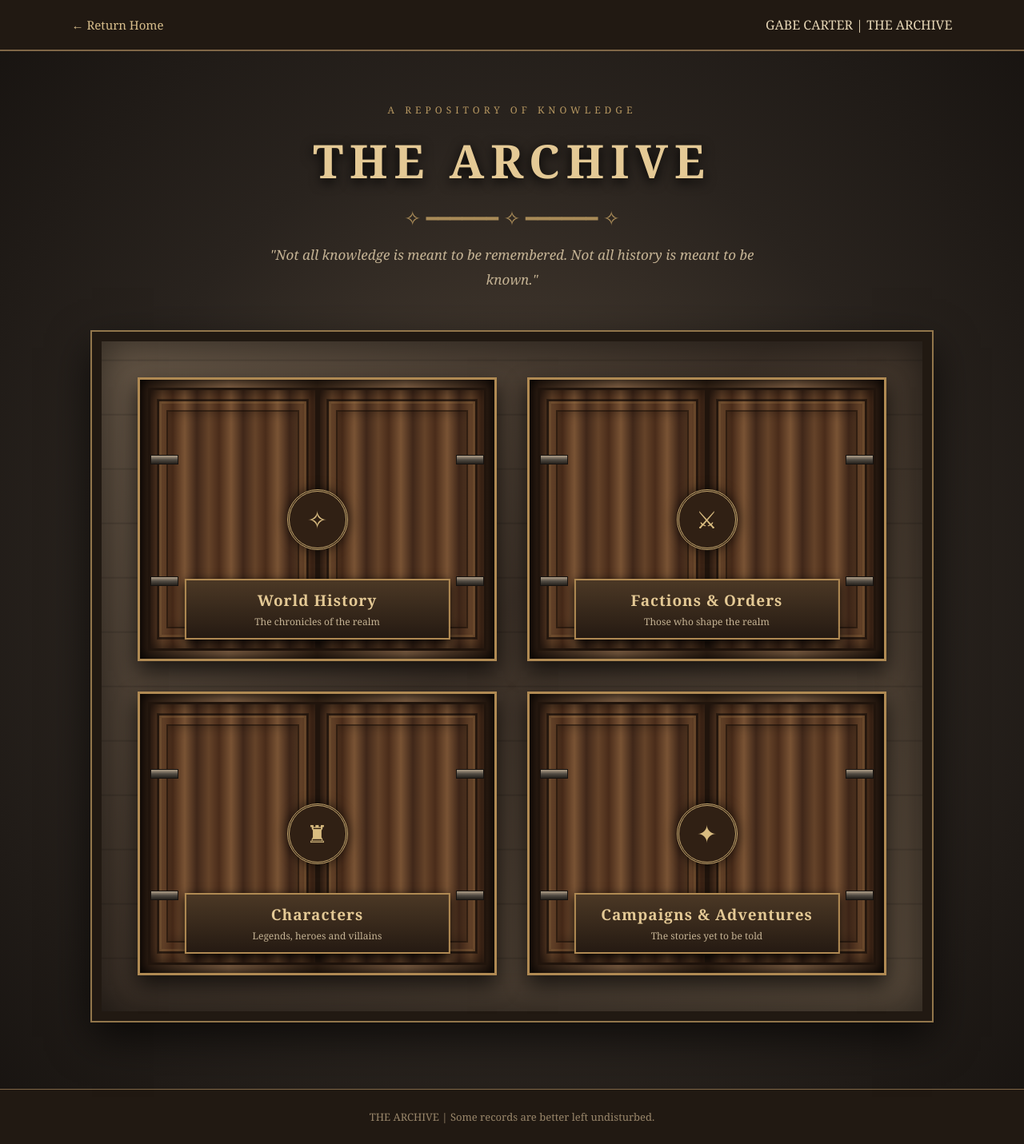
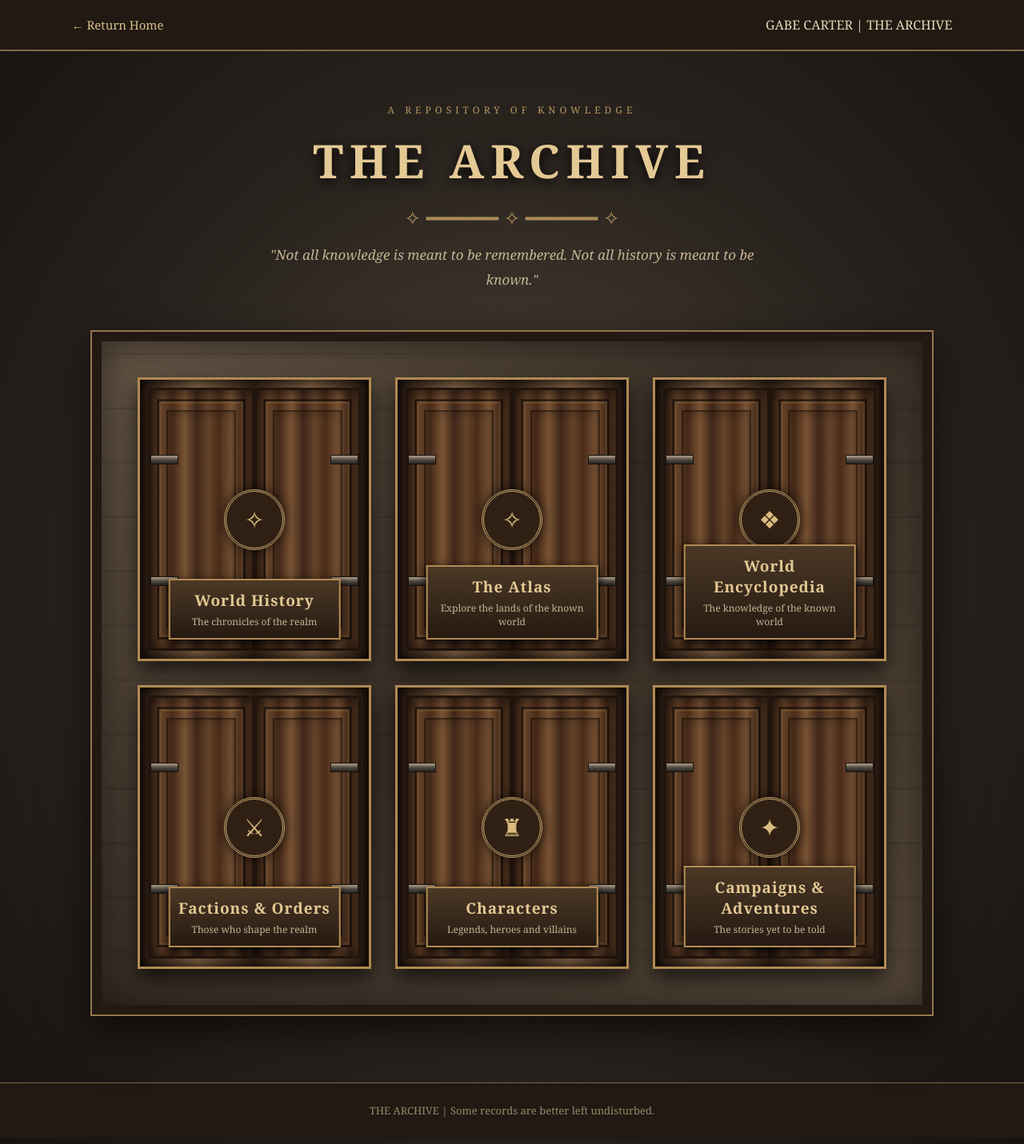
Before and after one commit to RealGeekfI/realgeekfi.github.io, a Jekyll site: the page archive.html, which Jekyll copies as it is, in a window 1280 px wide. Shown: the whole page at 80% size. Built offline with Jekyll 4.4.1, drawn with Linux system fonts in a browser that asks for light colours.

Commit message:
Update archive.html

```diff
--- a/archive.html
+++ b/archive.html
@@ -122,8 +122,8 @@
 
        .doors {
     display: grid;
-            grid-template-columns: repeat(2, minmax(0, 1fr));
-            gap: 38px;
+    grid-template-columns: repeat(3, minmax(0, 1fr));
+    gap: 30px;
 }
 
         /* DOOR FRAME */
@@ -367,6 +367,12 @@
 
         /* MOBILE */
 
+      @media (max-width: 900px) {
+    .doors {
+        grid-template-columns: repeat(2, minmax(0, 1fr));
+    }
+}
+
 @media (max-width: 700px) {
 
     .archive-room {
@@ -463,6 +469,72 @@
                         <div class="door-plaque">
                             <h2>World History</h2>
                             <p>The chronicles of the realm</p>
+                        </div>
+
+                    </div>
+
+                </a>
+
+                <!-- THE ATLAS -->
+
+<a href="archive/atlas.html" class="door-link">
+
+    <div class="door-frame">
+
+        <div class="door-leaves">
+
+            <div class="door-leaf left">
+                <span class="hinge"></span>
+                <span class="hinge second"></span>
+                <span class="handle"></span>
+            </div>
+
+            <div class="door-leaf right">
+                <span class="hinge second"></span>
+                <span class="hinge"></span>
+                <span class="handle"></span>
+            </div>
+
+        </div>
+
+        <div class="emblem">✧</div>
+
+        <div class="door-plaque">
+            <h2>The Atlas</h2>
+            <p>Explore the lands of the known world</p>
+        </div>
+
+    </div>
+
+</a>
+
+<!-- WORLD ENCYCLOPEDIA -->
+
+<a href="archive/encyclopedia.html" class="door-link">
+
+    <div class="door-frame">
+
+        <div class="door-leaves">
+
+            <div class="door-leaf left">
+                <span class="hinge"></span>
+                <span class="hinge second"></span>
+                <span class="handle"></span>
+            </div>
+
+            <div class="door-leaf right">
+                <span class="hinge second"></span>
+                <span class="hinge"></span>
+                <span class="handle"></span>
+            </div>
+
+        </div>
+
+        <div class="emblem">❖</div>
+
+        <div class="door-plaque">
+            <h2>World Encyclopedia</h2>
+            <p>The knowledge of the known world</p>
         </div>
 
     </div>
```
Lines whose indentation alone changed are shown as unchanged.
